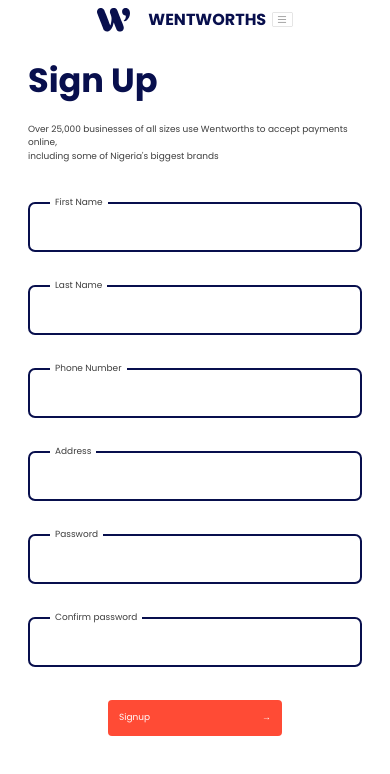
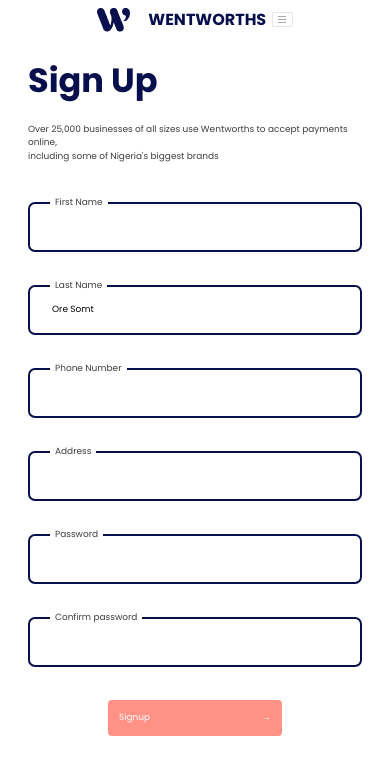
Before and after one commit to mezlet/FSI_TEST, a Vue app in the folder FRONTEND/: page /signup in a window 390 px wide. Shown: the top 774 px of the page. Built offline with nearby package versions, Linux system fonts and the light colour scheme.

Commit message:
Form validation

```diff
--- a/FRONTEND/src/components/CustomButton.vue
+++ b/FRONTEND/src/components/CustomButton.vue
@@ -1,6 +1,6 @@
 <template>
   <div class="btn-box">
-    <button @click="$emit('click')">
+    <button type="submit" @click="$emit('click')" :disabled="disabled">
       <span>{{ text }}</span
       >&rarr;
     </button>
@@ -9,8 +9,8 @@
 
 <script>
 export default {
-  name: "Custom Button",
-  props: ["text"]
+  name: "CustomButton",
+  props: ["text", "disabled"]
 };
 </script>
 
@@ -31,6 +31,10 @@ export default {
   margin: 0 auto;
 }
 
+.btn-box button:disabled {
+  opacity: 0.6;
+}
+
 .btn-box button span {
   display: inline-block;
   margin-right: 20rem;
--- a/FRONTEND/src/components/InputGroup.vue
+++ b/FRONTEND/src/components/InputGroup.vue
@@ -1,5 +1,6 @@
 <template>
-  <div class="input-group">
+  <div class="input-wrapper">
+    <div class="input-group" :class="{ error: error }">
       <label :for="name">{{ text }}</label>
       <input
         :type="type"
@@ -15,12 +16,16 @@
         srcset=""
       />
     </div>
+    <div class="errors">
+      <slot name="errors"></slot>
+    </div>
+  </div>
 </template>
 
 <script>
 export default {
   name: "InputGroup",
-  props: ["name", "value", "text", "type", "icon"]
+  props: ["name", "value", "text", "type", "icon", "error"]
 };
 </script>
 
@@ -31,6 +36,14 @@ export default {
   border-radius: 7px;
   position: relative;
   margin-top: 6rem;
+}
+
+.input-group.error {
+  border: 2px solid red;
+}
+
+.input-wrapper p.error {
+  color: red;
 }
 
 .input-group label {
@@ -44,6 +57,7 @@ export default {
   border: none;
   outline: none;
   font-size: 1.6rem;
+  width: 100%;
 }
 
 .input-icon {
--- a/FRONTEND/src/views/Signup.vue
+++ b/FRONTEND/src/views/Signup.vue
@@ -10,44 +10,118 @@
         type="text"
         name="fname"
         text="First Name"
-        v-model="form.firstname"
-      />
+        v-model.lazy="$v.form.firstName.$model"
+        :error="$v.form.firstName.$anyError"
+      >
+        <template v-slot:errors>
+          <p
+            class="error"
+            v-if="$v.form.firstName.$dirty && !$v.form.firstName.required"
+          >
+            *This field is required
+          </p>
+        </template>
+      </input-group>
+
       <input-group
         type="text"
         name="lastname"
-        v-model="form.lastname"
+        v-model="$v.form.lastName.$model"
+        :error="$v.form.lastName.$anyError"
         text="Last Name"
-      />
+      >
+        <template v-slot:errors>
+          <p
+            class="error"
+            v-if="$v.form.lastName.$dirty && !$v.form.lastName.required"
+          >
+            *This field is required
+          </p>
+        </template>
+      </input-group>
       <input-group
         type="text"
         name="phoneNo"
-        v-model="form.phoneNumber"
+        v-model="$v.form.phoneNumber.$model"
+        :error="$v.form.phoneNumber.$anyError"
         text="Phone Number"
-      />
+        ><template v-slot:errors>
+          <p
+            class="error"
+            v-if="$v.form.phoneNumber.$dirty && !$v.form.phoneNumber.required"
+          >
+            *This field is required
+          </p>
+        </template>
+      </input-group>
+
       <input-group
         type="text"
         name="address"
-        v-model="form.address"
+        v-model="$v.form.address.$model"
+        :error="$v.form.address.$anyError"
         text="Address"
-      />
+      >
+        <template v-slot:errors>
+          <p
+            class="error"
+            v-if="$v.form.address.$dirty && !$v.form.address.required"
+          >
+            *This field is required
+          </p>
+        </template>
+      </input-group>
       <input-group
         type="password"
         name="password"
-        v-model="form.password"
+        :error="$v.form.password.$anyError"
+        v-model="$v.form.password.$model"
         text="Password"
-      />
+      >
+        <template v-slot:errors>
+          <p
+            class="error"
+            v-if="$v.form.password.$dirty && !$v.form.password.required"
+          >
+            *This field is required
+          </p>
+        </template>
+      </input-group>
       <input-group
-        type="text"
+        type="password"
         name="confirm-password"
-        v-model="form.confirmPassword"
+        v-model="$v.form.confirmPassword.$model"
+        :error="$v.form.confirmPassword.$anyError"
         text="Confirm password"
-      />
-      <custom-button text="Signup" />
+      >
+        <template v-slot:errors>
+          <p
+            class="error"
+            v-if="
+              $v.form.confirmPassword.$dirty &&
+                !$v.form.confirmPassword.required
+            "
+          >
+            *This field is required
+          </p>
+          <p
+            class="error"
+            v-if="
+              $v.form.confirmPassword.$dirty &&
+                !$v.form.confirmPassword.sameAsPassword
+            "
+          >
+            *Passwords must match!
+          </p>
+        </template>
+      </input-group>
+      <custom-button text="Signup" :disabled="$v.form.$invalid" />
     </form>
   </div>
 </template>
 
 <script>
+import { required, sameAs } from "vuelidate/lib/validators";
 import InputGroup from "@/components/InputGroup";
 import CustomButton from "@/components/CustomButton";
 
@@ -59,14 +133,37 @@ export default {
   },
   data: () => ({
     form: {
-      firstName: "Ore Somt",
+      firstName: "",
       lastName: "Ore Somt",
       phoneNumber: "",
       password: "",
       confirmPassword: "",
       address: ""
     }
-  })
+  }),
+  validations: {
+    form: {
+      firstName: {
+        required
+      },
+      lastName: {
+        required
+      },
+      phoneNumber: {
+        required
+      },
+      address: {
+        required
+      },
+      password: {
+        required
+      },
+      confirmPassword: {
+        required,
+        sameAsPassword: sameAs("password")
+      }
+    }
+  }
 };
 </script>
 
@@ -86,12 +183,12 @@ form {
   justify-content: space-between;
   flex-wrap: wrap;
 }
-.input-group {
+.input-wrapper {
   width: 47%;
 }
 
 @media screen and (max-width: 800px) {
-  .input-group {
+  .input-wrapper {
     width: 100%;
   }
 }
--- a/FRONTEND/src/views/UpdateDetails.vue
+++ b/FRONTEND/src/views/UpdateDetails.vue
@@ -13,17 +13,31 @@
           type="text"
           name="verify-bvn"
           text="Verify Bvn"
-          v-model="form.bvn"
-        />
+          v-model="$v.form.bvn.$model"
+          :error="$v.form.bvn.$anyError"
+        >
+          <template v-slot:errors>
+            <p class="error" v-if="$v.form.bvn.$dirty && !$v.form.bvn.required">
+              *This field is required
+            </p>
+          </template>
+        </input-group>
 
         <input-group
           type="date"
           name="dob"
           text="Date of birth"
-          v-model="form.dob"
-        />
+          :error="$v.form.dob.$anyError"
+          v-model="$v.form.dob.$model"
+        >
+          <template v-slot:errors>
+            <p class="error" v-if="$v.form.dob.$dirty && !$v.form.dob.required">
+              *This field is required
+            </p>
+          </template>
+        </input-group>
 
-        <custom-button text="Update" />
+        <custom-button text="Update" :disabled="$v.form.$invalid" />
 
         <input-group
           class="status"
@@ -49,6 +63,7 @@
 </template>
 
 <script>
+import { required } from "vuelidate/lib/validators";
 import InputGroup from "@/components/InputGroup";
 import CustomButton from "@/components/CustomButton";
 export default {
@@ -68,7 +83,17 @@ export default {
       dob: "",
       verify: ""
     }
-  })
+  }),
+  validations: {
+    form: {
+      bvn: {
+        required
+      },
+      dob: {
+        required
+      }
+    }
+  }
 };
 </script>
 
```
Lines whose indentation alone changed are shown as unchanged.
